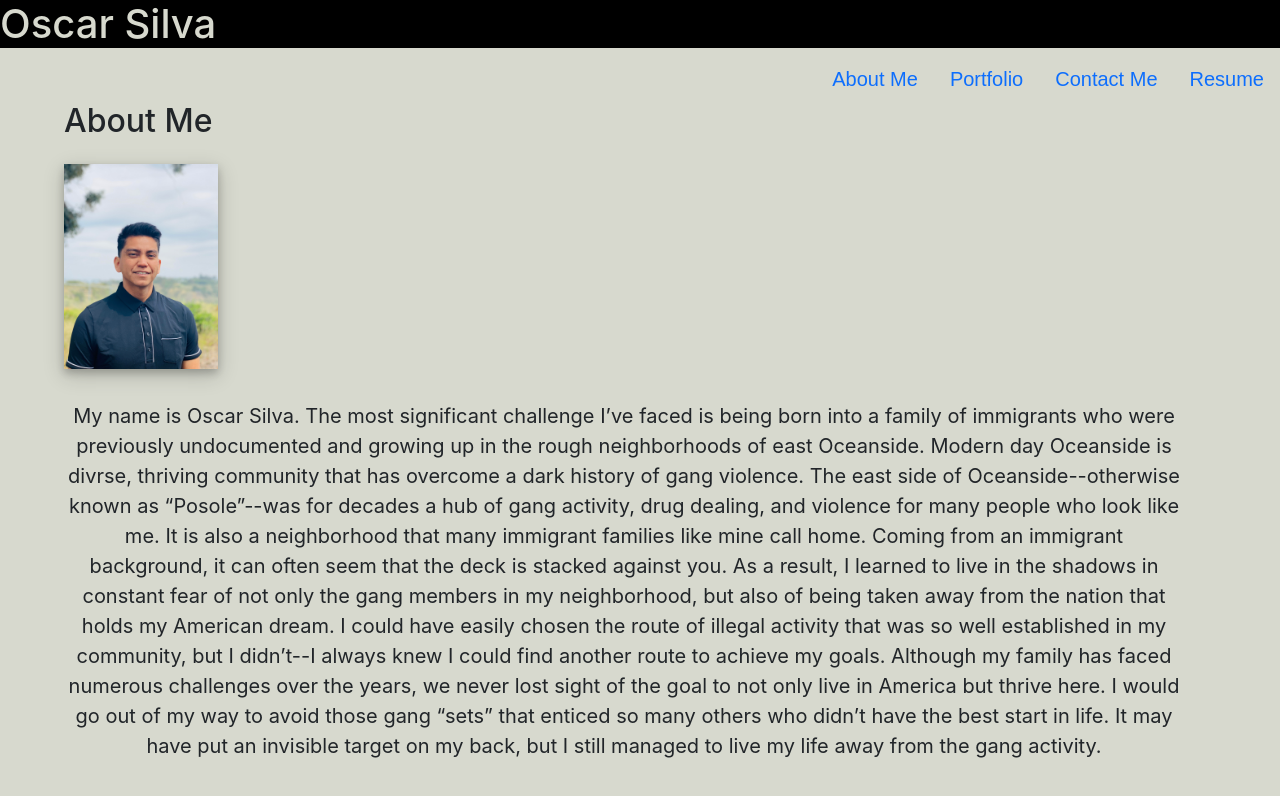
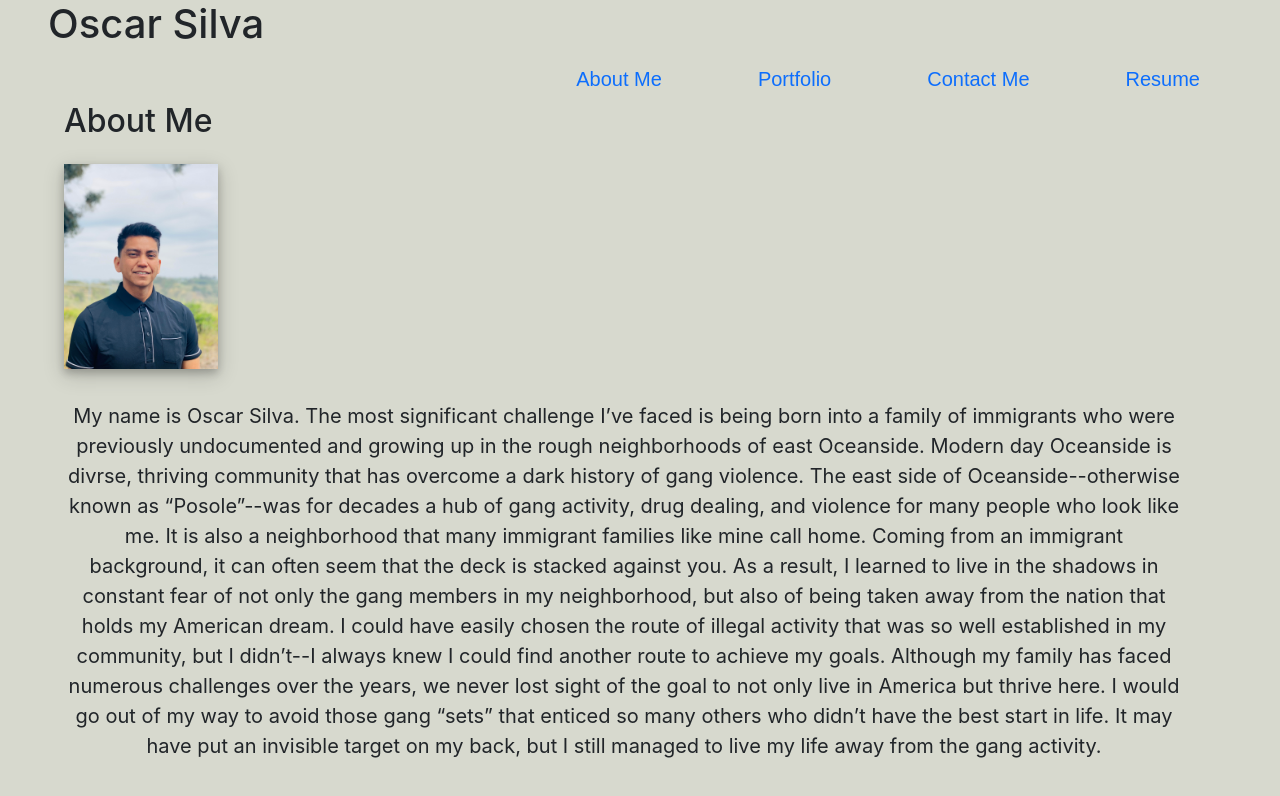
Before and after one commit to Ozz760/react-portfolio, a React (Create React App) app: page / in a window 1280 px wide. Shown: the top 796 px of the page. Built offline with nearby package versions, Linux system fonts and the light colour scheme.

Commit message:
Updated some of the nav bar

```diff
--- a/src/components/NavTabs.js
+++ b/src/components/NavTabs.js
@@ -4,10 +4,10 @@ import "./styles/NavTabs.css"
 function NavTabs({ currentPage, handlePageChange }) {
   return (
     <header>
-      <h1 className="header">Oscar Silva</h1>
+      <h1 id="header">Oscar Silva</h1>
       <nav>
         <ul className="nav justify-content-end">
-          <li className="nav-item">
+          <li id="nav-item">
             <a
               href="#AboutMe"
               onClick={() => handlePageChange("AboutMe")}
@@ -18,7 +18,7 @@ function NavTabs({ currentPage, handlePageChange }) {
               About Me
             </a>
           </li>
-          <li className="nav-item">
+          <li id="nav-item">
             <a
               href="#Portfolio"
               onClick={() => handlePageChange("Portfolio")}
@@ -29,7 +29,7 @@ function NavTabs({ currentPage, handlePageChange }) {
               Portfolio
             </a>
           </li>
-          <li className="nav-item">
+          <li id="nav-item">
             <a
               href="#Contact"
               onClick={() => handlePageChange("Contact")}
@@ -40,7 +40,7 @@ function NavTabs({ currentPage, handlePageChange }) {
               Contact Me
             </a>
           </li>
-          <li className="nav-item">
+          <li id="nav-item">
             <a
               href="#Resume"
               onClick={() => handlePageChange("Resume")}
--- a/src/components/styles/NavTabs.css
+++ b/src/components/styles/NavTabs.css
@@ -3,12 +3,13 @@
 }
 
 
-.header {
-    background-color: black;
-    color: #d7d9ce;
+#header {
+    margin-left: 3rem;
 }
 
-.nav-item {
+#nav-item {
     font-family: Arial, Helvetica, sans-serif;
     font-size: 20px;
+    margin-right: 4rem;
+
 }
```
Also changed, not shown: src/components/Images/2880x1800-black-solid-color-background.jpg (added).
